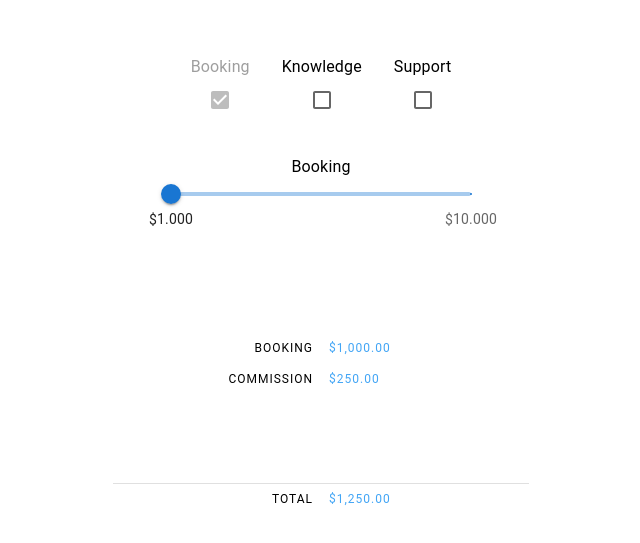
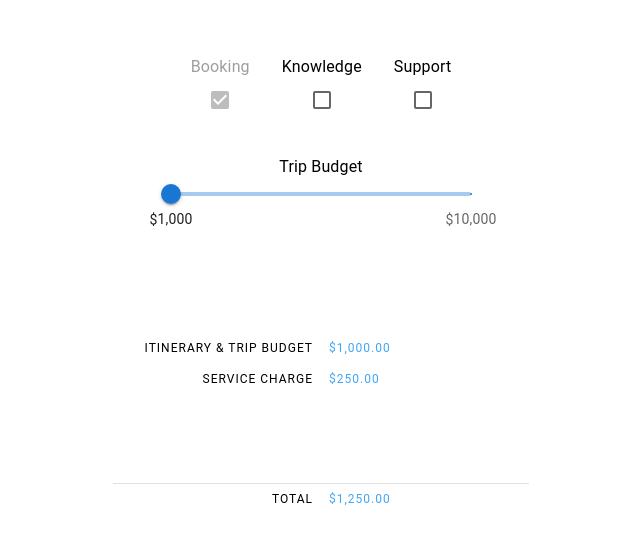
Before and after one commit to Inveracity/travel-budget-arithmetic, a React (Create React App) app: page / in a window 1280 px wide. Shown: the part 123-666 px from the top of the page, without its empty margins (319-959 px from the left). Built offline with nearby package versions, Linux system fonts and the light colour scheme.

Commit message:
fix wording

```diff
--- a/src/App.tsx
+++ b/src/App.tsx
@@ -70,8 +70,8 @@ function App() {
         {/* SUMMARY */}
         <Grid item xs={3} >
           <Box minHeight={"150px"} minWidth={"300px"}>
-            <SummaryText money={budget} tag={"Booking"} />
-            <SummaryText money={base} tag={"Commission"} />
+            <SummaryText money={budget} tag={"Itinerary & Trip Budget"} />
+            <SummaryText money={base} tag={"Service Charge"} />
             {kcb && <Box>
               <SummaryText
                 money={know}
@@ -80,7 +80,7 @@ function App() {
             {scb && <Box>
               <SummaryText
                 money={supp * days}
-                tag={`Support / day for ${days} days`} />
+                tag={`Personalised Support`} />
             </Box>}
           </Box>
 
--- a/src/Components/Sliders.tsx
+++ b/src/Components/Sliders.tsx
@@ -15,17 +15,17 @@ export const BudgetSlider = () => {
   const marks = [
     {
       value: 1000,
-      label: '$1.000',
+      label: '$1,000',
     },
     {
       value: 10000,
-      label: '$10.000',
+      label: '$10,000',
     },
   ];
 
   return (
     <>
-      <Typography textAlign={"center"}>Booking</Typography>
+      <Typography textAlign={"center"}>Trip Budget</Typography>
       <Box sx={{ width: 300 }}>
         <Slider
           aria-label="Budget"
```
